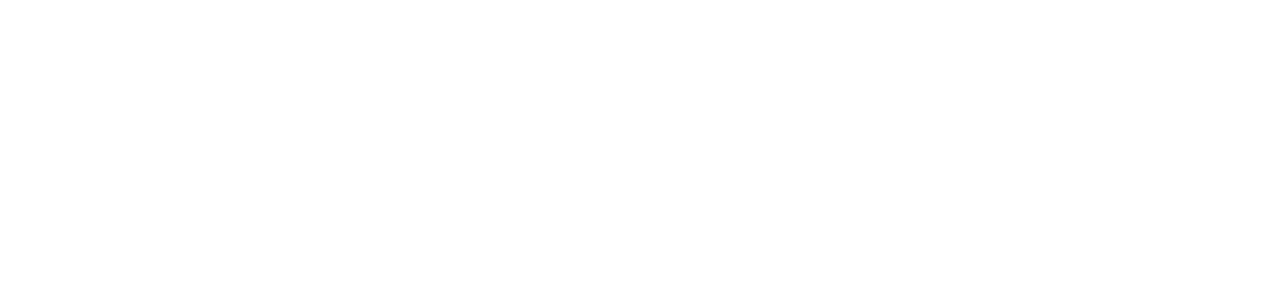
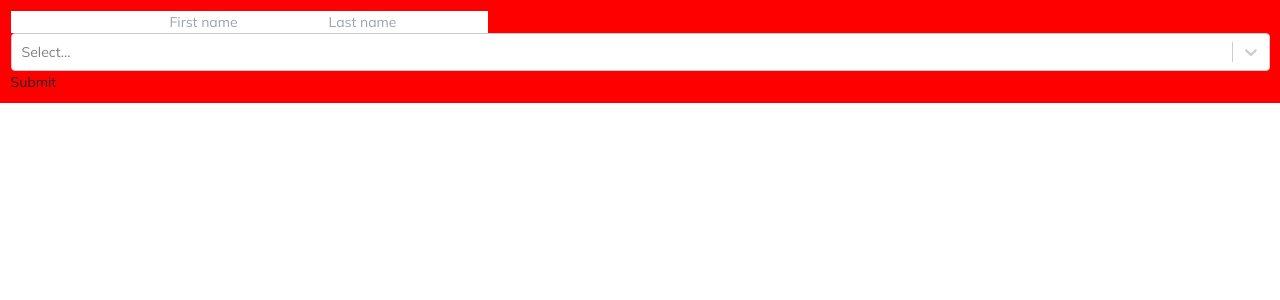
Before and after one commit to joyontokumar/redux-toolkit, a React (Create React App) app: page /react-form-hook in a window 1280 px wide. Before the commit this address had no page. Shown: the top 300 px of the page. Built offline with nearby package versions, Linux system fonts and the light colour scheme.

Commit message:
react form hook and react select add

```diff
--- a/package.json
+++ b/package.json
@@ -3,6 +3,7 @@
   "version": "0.1.0",
   "private": true,
   "dependencies": {
+    "@hookform/resolvers": "^3.2.0",
     "@reduxjs/toolkit": "^1.9.5",
     "@testing-library/jest-dom": "^5.16.5",
     "@testing-library/react": "^13.4.0",
@@ -14,13 +15,16 @@
     "react": "^18.2.0",
     "react-dom": "^18.2.0",
     "react-form-hook": "^0.0.1",
+    "react-hook-form": "^7.45.4",
     "react-redux": "^8.1.1",
     "react-router-dom": "^6.7.0",
     "react-scripts": "5.0.1",
+    "react-select": "^5.7.4",
     "redux-persist": "^6.0.0",
     "sass": "^1.57.1",
     "typescript": "^4.9.4",
-    "web-vitals": "^2.1.4"
+    "web-vitals": "^2.1.4",
+    "yup": "^1.2.0"
   },
   "scripts": {
     "start": "react-scripts start",
--- /dev/null
+++ b/src/components/reactFormHook/index.tsx
@@ -0,0 +1,80 @@
+import { yupResolver } from "@hookform/resolvers/yup";
+import React from "react";
+import { useForm, Controller } from "react-hook-form";
+import { reactFormHookSchema } from "../../validation/react-form-hook-schema";
+import ReactSelect from "react-select";
+const options = [
+  { value: "chocolate", label: "Chocolate" },
+  { value: "strawberry", label: "Strawberry" },
+  { value: "vanilla", label: "Vanilla" },
+];
+const ReactFormHook = () => {
+  const {
+    handleSubmit,
+    control,
+    formState: { errors },
+  } = useForm({
+    mode: "onTouched",
+    resolver: yupResolver(reactFormHookSchema()),
+  });
+  const onSubmit = (data: any) => console.log(data);
+
+  return (
+    <div className="m-3 p-3 bg-[red]">
+      {" "}
+      <form onSubmit={handleSubmit(onSubmit)}>
+        <Controller
+          name="email"
+          control={control}
+          defaultValue=""
+          rules={{ required: true }}
+          render={({ field }) => <input {...field} />}
+        />
+        {errors?.email?.message && (
+          <span className="error">{errors?.email?.message}</span>
+        )}
+        <Controller
+          name="firstName"
+          control={control}
+          defaultValue=""
+          rules={{ required: true }}
+          render={({ field }) => <input {...field} placeholder="First name" />}
+        />
+        {errors?.firstName?.message && (
+          <span className="error">{errors?.firstName?.message}</span>
+        )}
+        <Controller
+          name="lastName"
+          control={control}
+          defaultValue=""
+          rules={{ required: true }}
+          render={({ field }) => <input {...field} placeholder="Last name" />}
+        />
+        {errors?.lastName?.message && (
+          <span className="error">{errors?.lastName?.message}</span>
+        )}
+        <Controller
+          control={control}
+          //   defaultValue="chocolate"
+          name="language"
+          rules={{ required: true }}
+          render={({ field }) => (
+            <ReactSelect
+              name={field.name}
+              options={options}
+              value={options.find((c) => c.value === field.value)}
+              onChange={(val): any => field.onChange(val?.value)}
+            />
+          )}
+        />
+
+        {errors?.language?.message && (
+          <span className="error">{errors?.language?.message}</span>
+        )}
+        <input type="submit" className="cursor-pointer" />
+      </form>
+    </div>
+  );
+};
+
+export default ReactFormHook;
--- a/src/routes/index.tsx
+++ b/src/routes/index.tsx
@@ -3,6 +3,7 @@
 import Home from "../pages/Home";
 import Posts from "../pages/post";
 import Accordion from "../pages/accordion";
+import ReactFormHook from "../components/reactFormHook/index";
 const AllRoutes = () => {
   return (
     <BrowserRouter>
@@ -11,6 +12,7 @@
           <Route path="/" element={<Home />} />
           <Route path="/posts" element={<Posts />} />
           <Route path="/accordion" element={<Accordion />} />
+          <Route path="react-form-hook" element={<ReactFormHook />} />
         </Routes>
       </Suspense>
     </BrowserRouter>
--- /dev/null
+++ b/src/validation/react-form-hook-schema.ts
@@ -0,0 +1,9 @@
+import * as Yup from "yup";
+export const reactFormHookSchema = () => {
+  return Yup.object().shape({
+    email: Yup.string().email("invalid email").required("email is required"),
+    firstName: Yup.string().required("first name is required"),
+    lastName: Yup.string().required("last name is required"),
+    language: Yup.string().required("language name is required"),
+  });
+};
```
Also changed, not shown: 2 other files (tests, documents, lock files or other folders).
